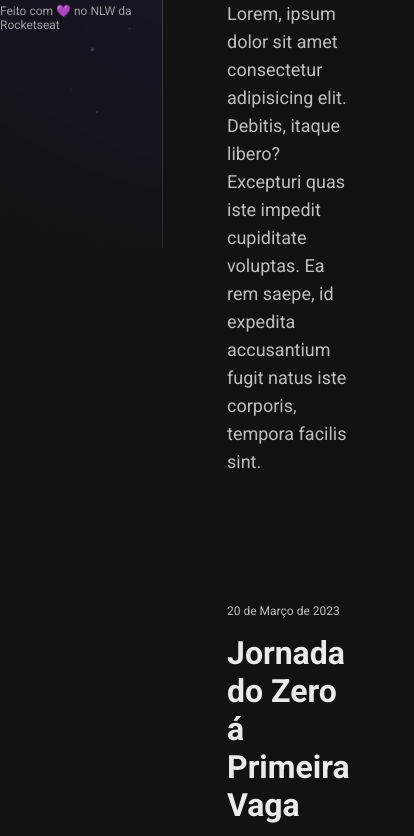
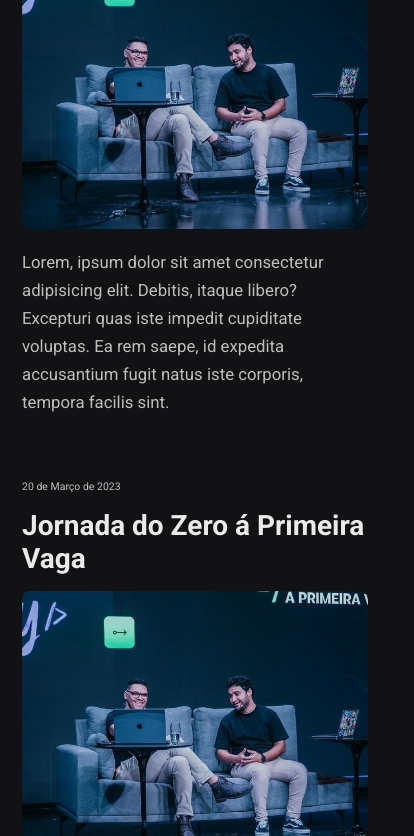
Before and after one commit to BrunoEijiMine/NLW-Spacetime, a plain HTML site: page index.html in a window 390 px wide. Shown: the part 596-1432 px from the top of the page, 414 px wide, since content can reach past the window. Drawn offline with Linux system fonts and the light colour scheme.

Commit message:
Aula 04 keyframes/responsivo

```diff
--- a/css/style.css
+++ b/css/style.css
@@ -1,8 +1,37 @@
+:root{
+    font-size: 16px;
+}
+
 *{
     margin: 0;
     padding: 0;
     box-sizing: border-box;
 }
+
+::-webkit-scrollbar{
+    width: 8px;
+}
+
+::-webkit-scrollbar-track{
+    background-color: #2c2c31;
+}
+
+::-webkit-scrollbar-thumb{
+    background-color: #9e9ea0;
+}
+
+@keyframes entering{
+   from{
+    opacity: 0;
+    transform: translateY(-200);
+   }
+   to{
+    opacity: 1;
+    transform: translateY(0);
+   }
+}
+
+
 
 body{
     background-color: #121215;
@@ -20,6 +49,9 @@ body{
 nav{
     padding: 64px;
     grid-area: timeline;
+
+    overflow-y: scroll;
+    animation: entering 0.7s ease-in-out;
 }
 
 .memory{
@@ -34,11 +66,11 @@ nav{
 
 .memory small{
     color: #bebebf;
-    font-size: 12px;
+    font-size: 0.75rem;
 }
 
 .memory h1{
-    font-size: 32px;
+    font-size: 2rem;
     color: #eaeaea;
 }
 
@@ -47,10 +79,23 @@ nav{
     height: 280px;
     object-fit: cover;
     border-radius: 8px;
+
+    transition: transform 0.3s ease-in-out;
+}
+
+.memory img:hover{
+    transform: scale(1.1);
+}
+
+.memory div img{
+    width: 100%;
+    height: 280px;
+    border-radius: 8px;
+    overflow: hidden;
 }
 
 .memory p{
-    font-size: 18px;
+    font-size: 1.2rem;
     color: #bebebf;
     line-height: 28px;
 }
@@ -73,6 +118,10 @@ aside {
     background-size: auto 100%;
 }
 
+aside *{
+    animation: entering 0.7s ease-in-out;
+}
+
 aside img:nth-child(2){
     width: 160px;
     height: 160px;
@@ -84,11 +133,37 @@ aside img:nth-child(2){
 }
 
 aside p{
-    font-size: 32px;
+    font-size: 2rem;
     text-align: center;
 }
 
 aside span{
-    font-size: 12px;
+    font-size: 0.75rem;
     color: #9e9ea0;
 }
+
+
+/* Responsivo */
+@media (max-width: 768px){
+    :root{
+        font-size: 14px;
+    }
+
+    body{
+        grid-template-columns: 1fr;
+        grid-template-rows: 0.2fr 0.8fr;
+        grid-template-areas:
+        "profile"
+        "timeline";
+    }
+
+    aside {
+        border-right: none;
+        padding: 32px 12px;
+    }
+
+    nav{
+        overflow-y: visible;
+        padding: 22px;
+    }
+}
--- a/index.html
+++ b/index.html
@@ -31,31 +31,31 @@
 
     <nav>
         <a href="" class="memory">
-            <div class="memory">
             <small>20 de Março de 2023</small>
             <h1>Jornada do Zero á Primeira Vaga</h1>
+            <div>
                 <img src="/assets/jornada.png"
                     alt="Rodrigo e Mayk apresentando o evento Jornada do Zero á Primeira Vaga">
+            </div>
             <p>Lorem, ipsum dolor sit amet consectetur adipisicing elit. Debitis, itaque libero? Excepturi quas iste
                 impedit
                 cupiditate voluptas. Ea rem saepe, id expedita accusantium fugit natus iste corporis, tempora
                 facilis sint.
             </p>
-            </div>
         </a>
 
         <a href="" class="memory">
-            <div class="memory">
             <small>20 de Março de 2023</small>
             <h1>Jornada do Zero á Primeira Vaga</h1>
+            <div>
                 <img src="/assets/jornada.png"
                     alt="Rodrigo e Mayk apresentando o evento Jornada do Zero á Primeira Vaga">
+            </div>
             <p>Lorem, ipsum dolor sit amet consectetur adipisicing elit. Debitis, itaque libero? Excepturi quas iste
                 impedit
                 cupiditate voluptas. Ea rem saepe, id expedita accusantium fugit natus iste corporis, tempora
                 facilis sint.
             </p>
-            </div>
         </a>
     </nav>
 
```
Lines whose indentation alone changed are shown as unchanged.
